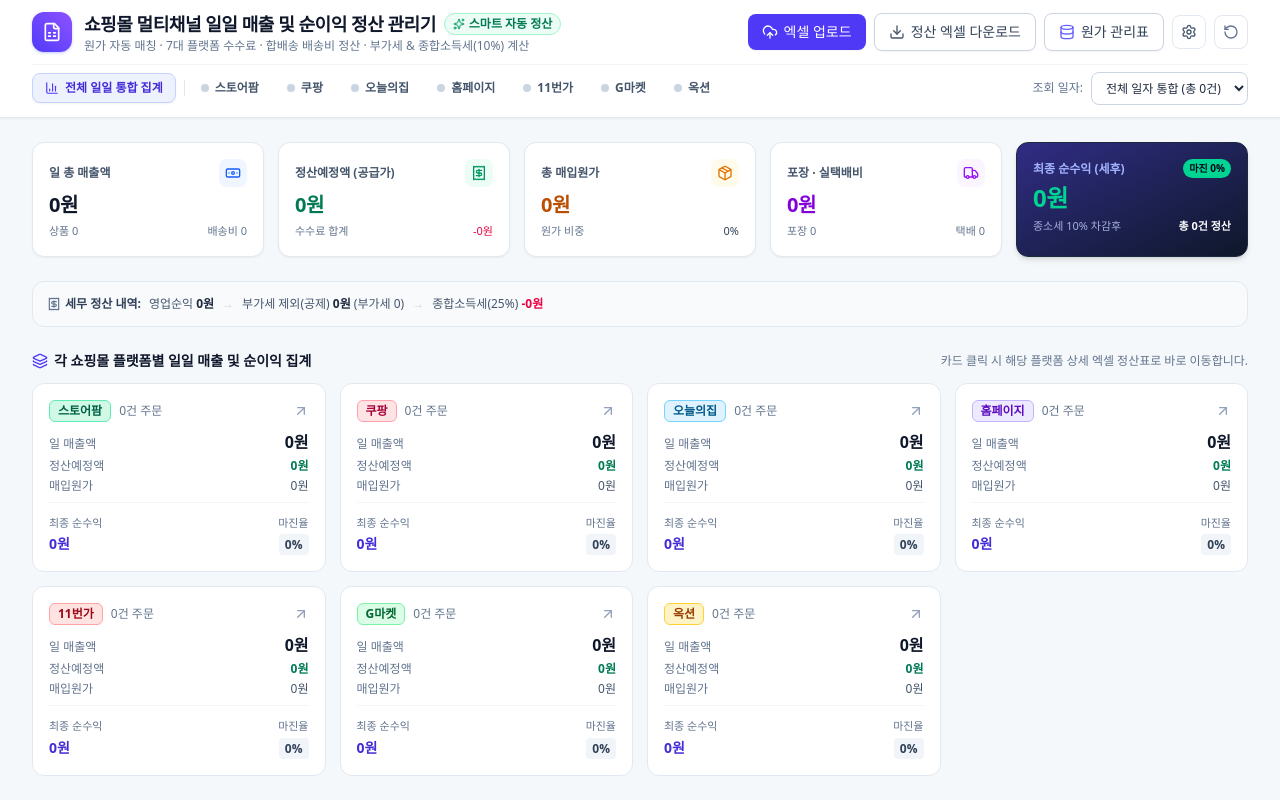
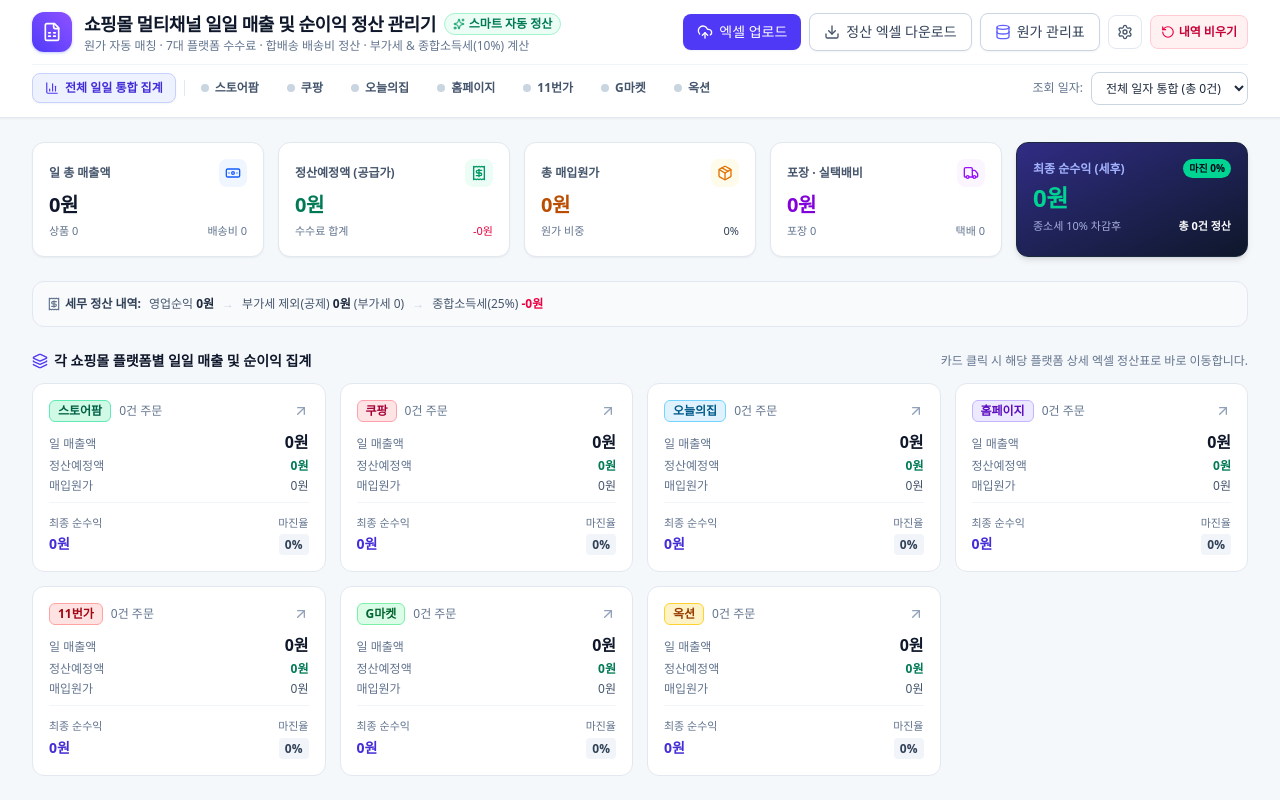
Before and after one commit to kisung6943-blip/daily-calculator, a React (Vite) app: page / in a window 1280 px wide. Shown: the top 800 px of the page. Built offline with nearby package versions, Linux system fonts and the light colour scheme.

Commit message:
fix: default excel upload to replace_all and add clear all orders button

```diff
--- a/src/App.tsx
+++ b/src/App.tsx
@@ -212,6 +212,16 @@ export default function App() {
     setCurrentTab('dashboard');
   };
 
+  // Clear all saved orders completely
+  const handleClearAllOrders = () => {
+    if (confirm('저장된 모든 주문 내역을 삭제하시겠습니까?\n(원가 관리표의 원가 목록은 그대로 유지됩니다)')) {
+      setOrders([]);
+      localStorage.removeItem(STORAGE_ORDERS_KEY);
+      setSelectedDate('all');
+      setCurrentTab('dashboard');
+    }
+  };
+
   // Reset to Sample Initial Data
   const handleResetSampleData = () => {
     if (confirm('사용자 샘플 데이터(08월 12일, 08월 13일 7개 쇼핑몰 원본)로 복원하시겠습니까?')) {
@@ -251,6 +261,7 @@ export default function App() {
         onOpenSettings={() => setIsSettingsOpen(true)}
         onExportExcel={handleGlobalExport}
         onResetSampleData={handleResetSampleData}
+        onClearAllOrders={handleClearAllOrders}
         unmatchedCostCount={unmatchedCostCount}
         totalOrdersCount={orders.length}
       />
--- a/src/components/ExcelUploadModal.tsx
+++ b/src/components/ExcelUploadModal.tsx
@@ -41,7 +41,7 @@ export const ExcelUploadModal: React.FC<ExcelUploadModalProps> = ({
     detectedPlatform: PlatformType;
   } | null>(null);
   const [errorMsg, setErrorMsg] = useState<string | null>(null);
-  const [importMode, setImportMode] = useState<'append' | 'replace_platform' | 'replace_all'>('replace_platform');
+  const [importMode, setImportMode] = useState<'append' | 'replace_platform' | 'replace_all'>('replace_all');
 
   const fileInputRef = useRef<HTMLInputElement>(null);
 
--- a/src/components/Header.tsx
+++ b/src/components/Header.tsx
@@ -23,6 +23,7 @@ interface HeaderProps {
   onOpenSettings: () => void;
   onExportExcel: () => void;
   onResetSampleData: () => void;
+  onClearAllOrders?: () => void;
   unmatchedCostCount: number;
   totalOrdersCount: number;
 }
@@ -37,6 +38,7 @@ export const Header: React.FC<HeaderProps> = ({
   onOpenSettings,
   onExportExcel,
   onResetSampleData,
+  onClearAllOrders,
   unmatchedCostCount,
   totalOrdersCount,
 }) => {
@@ -113,14 +115,17 @@ export const Header: React.FC<HeaderProps> = ({
               <Settings className="w-4 h-4" />
             </button>
 
-            <button
-              id="btn-reset-sample"
-              onClick={onResetSampleData}
-              title="샘플 데이터 복원 (사용자 사진 예시 08/12, 08/13)"
-              className="p-2 rounded-lg text-slate-500 hover:text-indigo-600 hover:bg-slate-100 border border-slate-200 transition-colors cursor-pointer"
-            >
-              <RotateCcw className="w-4 h-4" />
-            </button>
+            {onClearAllOrders && (
+              <button
+                id="btn-clear-orders"
+                onClick={onClearAllOrders}
+                title="주문 내역 전체 비우기 (초기화)"
+                className="inline-flex items-center px-2.5 py-2 rounded-lg text-xs font-semibold bg-rose-50 text-rose-700 border border-rose-200 hover:bg-rose-100 transition-colors cursor-pointer"
+              >
+                <RotateCcw className="w-3.5 h-3.5 mr-1 text-rose-600" />
+                내역 비우기
+              </button>
+            )}
           </div>
         </div>
 
```
